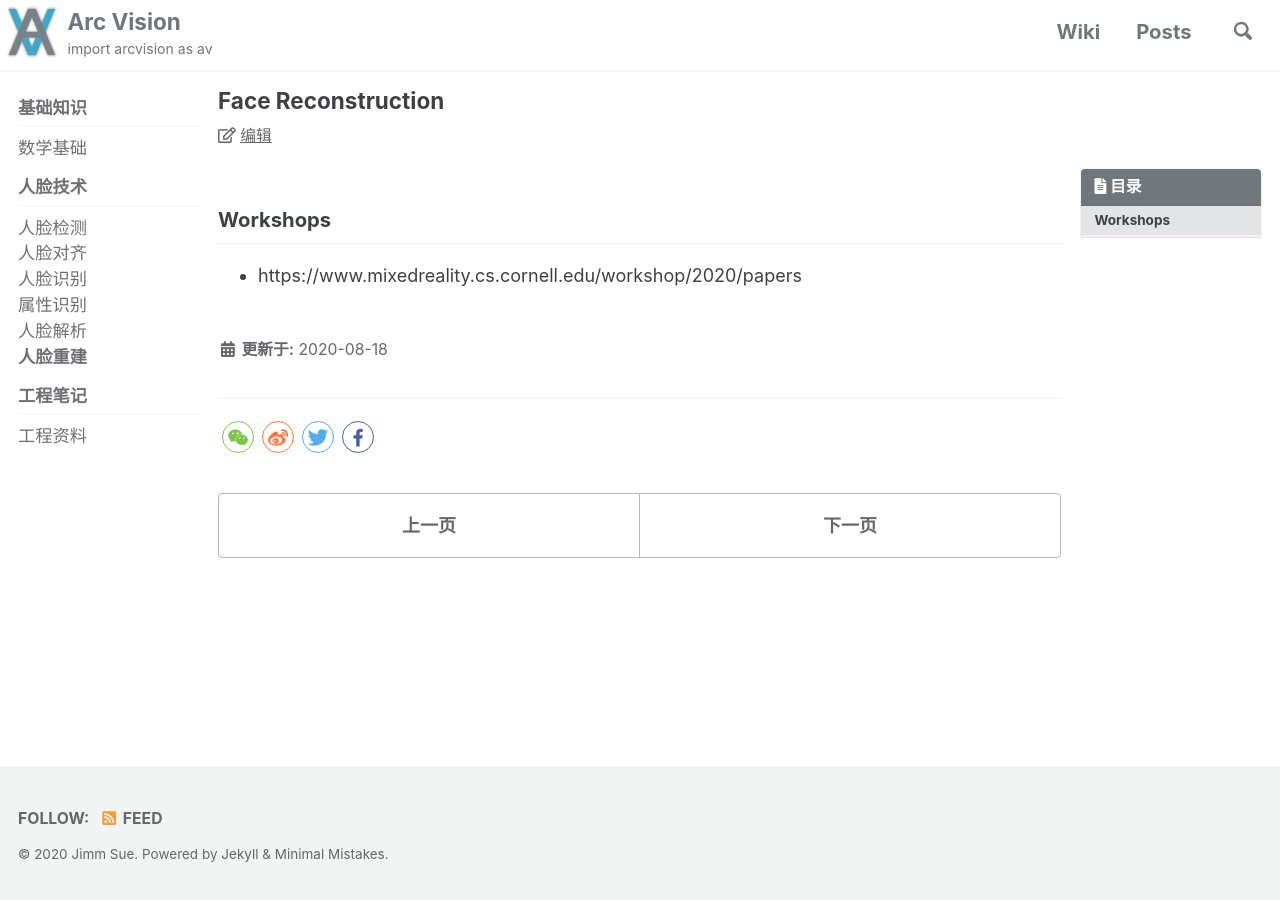
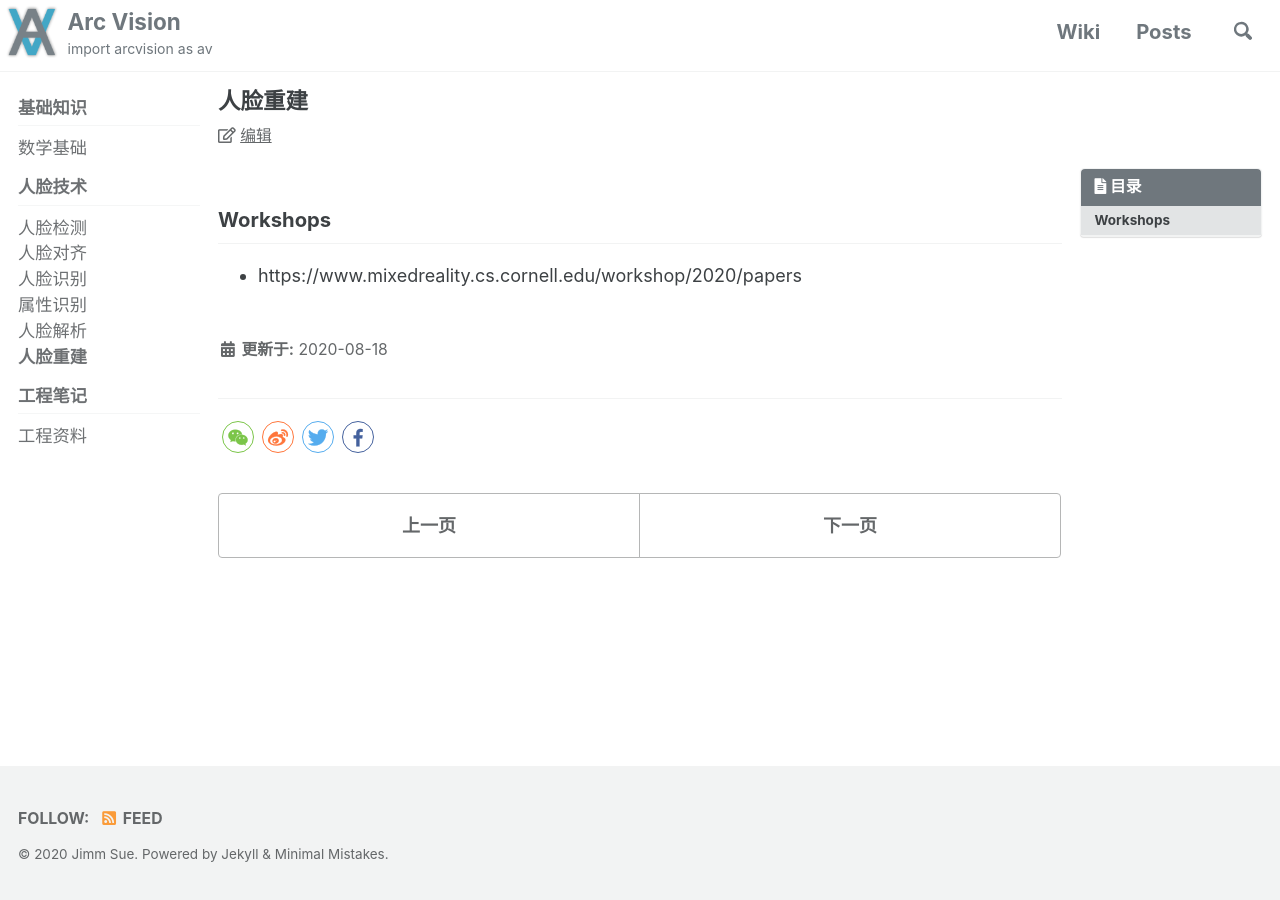
Before and after one commit to ArcVision/ArcVision.github.io, a Jekyll site: the page built from _wiki/15-face-reconstruction.md, in a window 1280 px wide. Built offline with Jekyll 4.4.1, drawn with Linux system fonts in a browser that asks for light colours; cached includes are drawn as plain includes; comment, search, counter and statistics services are not loaded.

Commit message:
Update 15-face-reconstruction.md

```diff
--- a/_wiki/15-face-reconstruction.md
+++ b/_wiki/15-face-reconstruction.md
@@ -1,6 +1,6 @@
 ---
 layout: single
-title: "Face Reconstruction"
+title: "人脸重建"
 toc: true
 permalink: /wiki/face-reconstruction/
 ---
```
